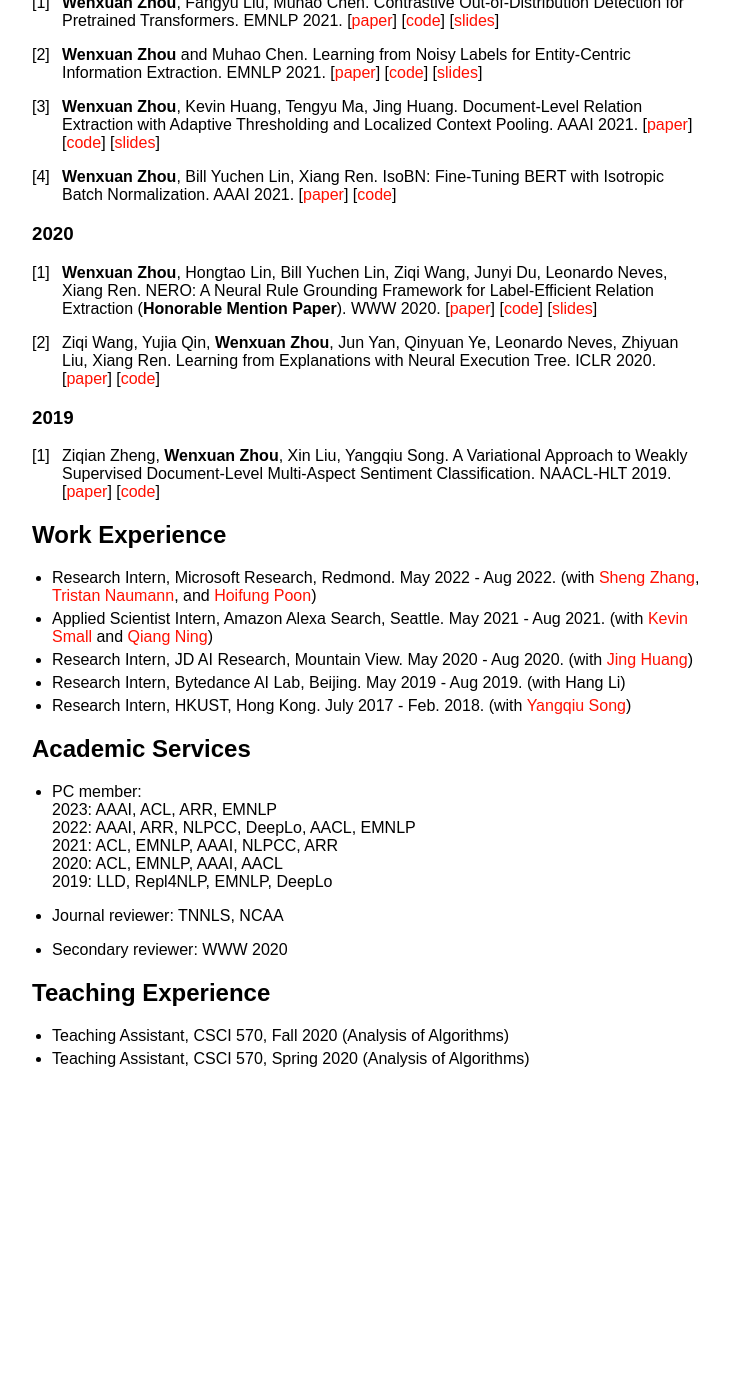
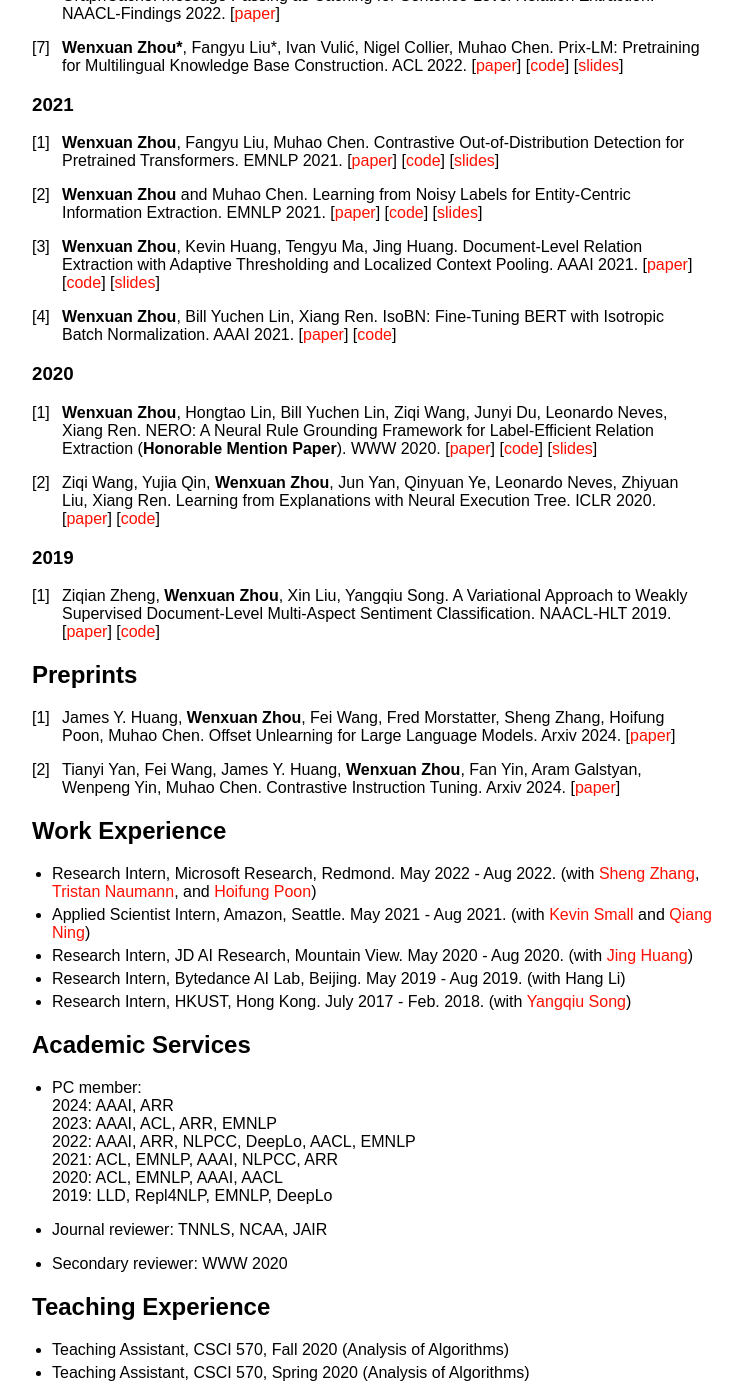
Before and after one commit to wzhouad/wzhouad.github.io, a Jekyll site: the page built from index.md, in a window 1280 px wide and 1400 px high, scrolled down 1620 px. Shown: the whole window, without its empty margins (258-1000 px from the left). Built offline with Jekyll 4.4.1, drawn with Linux system fonts in a browser that asks for light colours; our own code applies the rules of GitHub Pages for plain Markdown files; before the commit the page ends 2706 px from its top, so only the background shows below that; some of the changed text lies outside the part shown.

Commit message:
Update index.md

```diff
--- a/index.md
+++ b/index.md
@@ -21,6 +21,10 @@
 ### 2024
 
 1. **Wenxuan Zhou\***, Sheng Zhang\*, Yu Gu, Muhao Chen, Hoifung Poon. UniversalNER: Targeted Distillation from Large Language Models for Open Named Entity Recognition. ICLR 2024. \[[paper](https://arxiv.org/abs/2308.03279)\] \[[project page](https://universal-ner.github.io/)\]
+
+1. Tianqing Fang, Zhaowei Wang, **Wenxuan Zhou**, Hongming Zhang, Yangqiu Song, Muhao Chen. Getting Sick After Seeing a Doctor? Diagnosing and Mitigating Knowledge Conflicts in Event Temporal Reasoning. NAACL-Findings 2024. \[[paper](https://arxiv.org/abs/2305.14970)\]
+
+1. Tianqing Fang, **Wenxuan Zhou**, Fangyu Liu, Hongming Zhang, Yangqiu Song, Muhao Chen. On-the-fly Denoising for Data Augmentation in Natural Language Understanding. EACL-Findings 2024. \[[paper](https://arxiv.org/abs/2212.10558)\]
 
 
 ### 2023
@@ -75,22 +79,29 @@
 
 1. Ziqian Zheng, **Wenxuan Zhou**, Xin Liu, Yangqiu Song. A Variational Approach to Weakly Supervised Document-Level Multi-Aspect Sentiment Classification. NAACL-HLT 2019. \[[paper](https://aclanthology.org/N19-1036/)\] \[[code](https://github.com/HKUST-KnowComp/VWS-DMSC)\]
 
+## Preprints
+
+1. James Y. Huang, **Wenxuan Zhou**, Fei Wang, Fred Morstatter, Sheng Zhang, Hoifung Poon, Muhao Chen. Offset Unlearning for Large Language Models. Arxiv 2024. \[[paper](https://arxiv.org/abs/2404.11045)\]
+
+1. Tianyi Yan, Fei Wang, James Y. Huang, **Wenxuan Zhou**, Fan Yin, Aram Galstyan, Wenpeng Yin, Muhao Chen. Contrastive Instruction Tuning. Arxiv 2024. \[[paper](https://arxiv.org/abs/2402.11138)\]
+
 ## Work Experience
 * Research Intern, Microsoft Research, Redmond. May 2022 - Aug 2022. (with [Sheng Zhang](https://sheng-z.github.io/), [Tristan Naumann](https://www.microsoft.com/en-us/research/people/tristan/), and [Hoifung Poon](https://www.microsoft.com/en-us/research/people/hoifung/))
-* Applied Scientist Intern, Amazon Alexa Search, Seattle. May 2021 - Aug 2021. (with [Kevin Small](http://www.kevinsmall.org/) and [Qiang Ning](https://www.qiangning.info/))
+* Applied Scientist Intern, Amazon, Seattle. May 2021 - Aug 2021. (with [Kevin Small](http://www.kevinsmall.org/) and [Qiang Ning](https://www.qiangning.info/))
 * Research Intern, JD AI Research, Mountain View. May 2020 - Aug 2020. (with [Jing Huang](https://sites.google.com/view/drjinghuang))
 * Research Intern, Bytedance AI Lab, Beijing. May 2019 - Aug 2019. (with Hang Li)
 * Research Intern, HKUST, Hong Kong. July 2017 - Feb. 2018. (with [Yangqiu Song](https://www.cse.ust.hk/~yqsong/))
 
 ## Academic Services
 * PC member:<br>
+2024: AAAI, ARR<br>
 2023: AAAI, ACL, ARR, EMNLP<br>
 2022: AAAI, ARR, NLPCC, DeepLo, AACL, EMNLP<br>
 2021: ACL, EMNLP, AAAI, NLPCC, ARR<br>
 2020: ACL, EMNLP, AAAI, AACL<br>
 2019: LLD, Repl4NLP, EMNLP, DeepLo<br>
 
-* Journal reviewer: TNNLS, NCAA<br>
+* Journal reviewer: TNNLS, NCAA, JAIR<br>
 
 * Secondary reviewer: WWW 2020<br>
 
```
